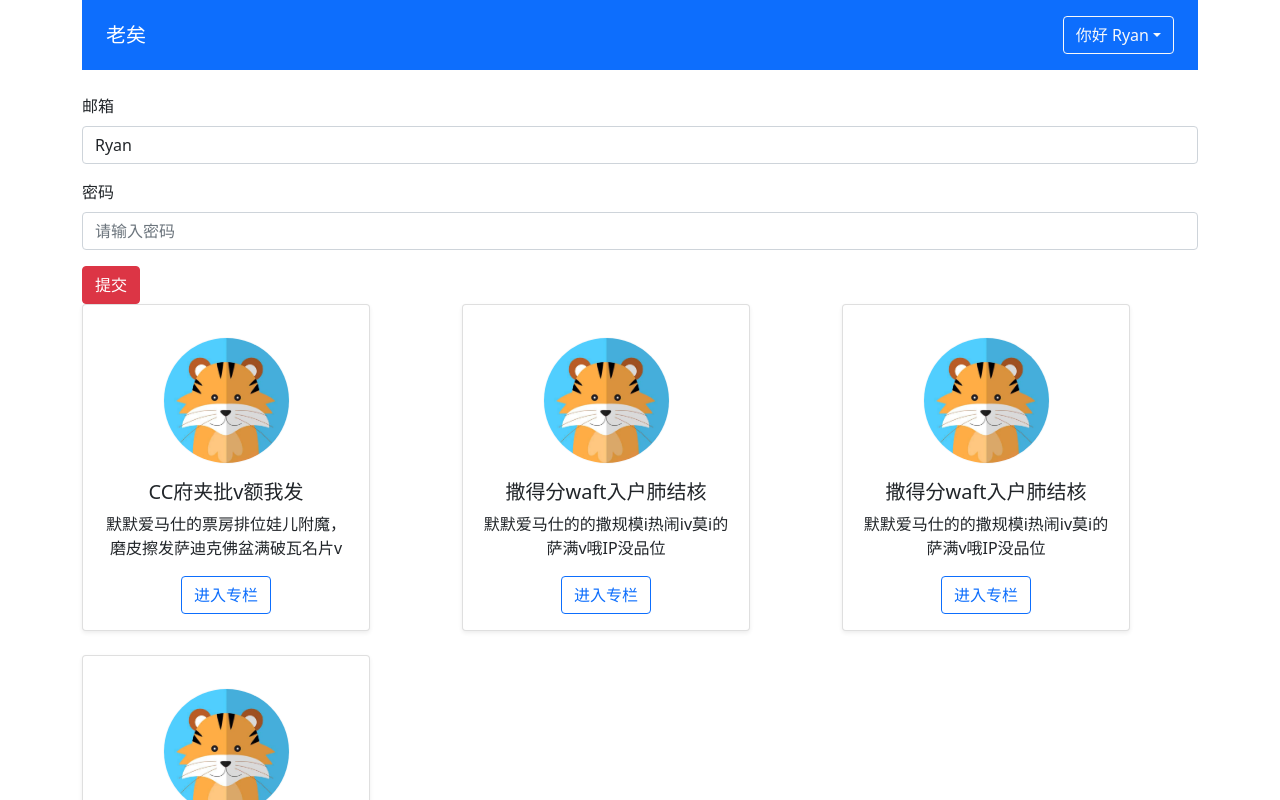
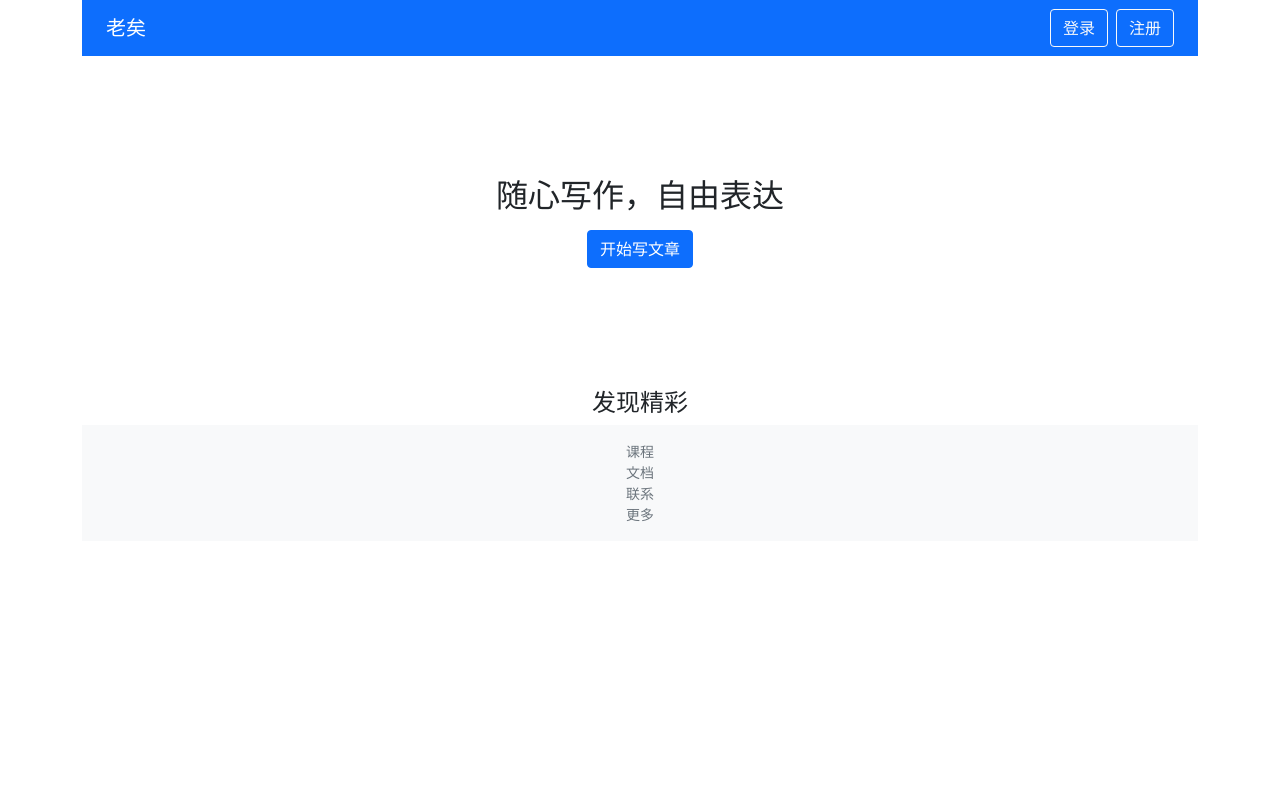
Before and after one commit to aaamrh/vue3ts, a Vue app: page / in a window 1280 px wide. Shown: the top 800 px of the page. Built offline with nearby package versions, Linux system fonts and the light colour scheme.

Commit message:
vue-router

```diff
--- a/package.json
+++ b/package.json
@@ -11,7 +11,8 @@
     "axios": "^0.26.1",
     "bootstrap": "^5.1.3",
     "mitt": "^3.0.0",
-    "vue": "^3.2.13"
+    "vue": "^3.2.13",
+    "vue-router": "^4.0.13"
   },
   "devDependencies": {
     "@typescript-eslint/eslint-plugin": "^5.4.0",
--- a/src/App.vue
+++ b/src/App.vue
@@ -1,129 +1,42 @@
 <template>
 <div class="container">
   <global-header :user="currentUser"></global-header>
-  <!-- <form>
-    <div class="mb-3">
-      <label for="exampleInputEmail1" class="form-label">邮箱地址</label>
-      <input type="email"
-        class="form-control"
-        id="exampleInputEmail1"
-        v-model="emailRef.val"
-        @blur="validateEmail"
-      >
-      <div class="form-text" v-if="emailRef.error" >{{emailRef.message}}</div>
-    </div>
-    <div class="mb-3">
-      <label for="exampleInputPassword1" class="form-label">密码</label>
-      <input type="password" class="form-control" id="exampleInputPassword1">
-    </div>
-    <div class="mb-3 form-check">
-      <input type="checkbox" class="form-check-input" id="exampleCheck1">
-      <label class="form-check-label" for="exampleCheck1">Check me out</label>
-    </div>
-    <button type="submit" class="btn btn-primary">Submit</button>
-  </form>  -->
 
-  <validate-form @form-submit="onFormSubmit">
-    <div class="mb-3">
-      <label class="form-label">邮箱</label>
-      <validate-input
-        :rules="emailRules"
-        v-model="emailVal"
-        type="text"
-        placeholder = "请输入邮箱"
-      ></validate-input>
-    </div>
+  <router-view></router-view>
 
-    <div class="mb-3">
-      <label class="form-label">密码</label>
-      <validate-input
-        :rules="emailRules"
-        v-model="passwordVal"
-        type="password"
-        placeholder = "请输入密码"
-      ></validate-input>
-    </div>
-
-    <template #submit>
-      <button type="submit" class="btn btn-danger">提交</button>
-    </template>
-  </validate-form>
-
-
-  <column-list :list="list"></column-list>
+  <footer class="text-center py-3 text-secondary bg-light mt-6">
+    <small>
+      <ul class="list-inline mb-0">
+        <li class="list-line-item">课程</li>
+        <li class="list-line-item">文档</li>
+        <li class="list-line-item">联系</li>
+        <li class="list-line-item">更多</li>
+      </ul>
+    </small>
+  </footer>
 </div>
 </template>
 
 <script lang="ts">
 import { defineComponent, reactive, ref } from 'vue';
 import "bootstrap/dist/css/bootstrap.min.css";
-import ColumnList, { IColumnProps } from './components/ColumnList.vue';
 import GlobalHeader, { IUserProps } from './components/GlobalHeader.vue';
-import ValidateInput from './components/ValidateInput.vue';
-import ValidateForm from './components/ValidateForm.vue';
 
 const currentUser: IUserProps = {
-  isLogin: true,
+  isLogin: false,
   name: 'Ryan'
 }
-
-const testData: IColumnProps[] = [
-  {
-    id: 1,
-    title: "CC府夹批v额我发",
-    description: "默默爱马仕的票房排位娃儿附魔，磨皮擦发萨迪克佛盆满破瓦名片v",
-    avatar: ""
-  },
-  {
-    id: 2,
-    title: "撒得分waft入户肺结核",
-    description: "默默爱马仕的的撒规模i热闹iv莫i的萨满v哦IP没品位",
-    avatar: ""
-  },
-  {
-    id: 3,
-    title: "撒得分waft入户肺结核",
-    description: "默默爱马仕的的撒规模i热闹iv莫i的萨满v哦IP没品位",
-    avatar: ""
-  },
-  {
-    id: 4,
-    title: "撒得分waft入户肺结核",
-    description: "默默爱马仕的的撒规模i热闹iv莫i的萨满v哦IP没品位",
-    avatar: ""
-  },
-]
 
 export default defineComponent({
   name: 'App',
   components: {
-    ColumnList,
     GlobalHeader,
-    ValidateInput,
-    ValidateForm
   },
-  setup(){
-    const inputRef = ref<any>();
-    const emailVal = ref('Ryan'); // GET 获取到input组件的值
-    const emailRules = [
-      { type: 'required', message: "不能为空" }
-    ]
 
-    const passwordVal = ref('');
-
-    const onFormSubmit = (result: boolean) => {
-      console.log("form submit", result)
-    };
+  setup(props, context){
 
     return {
-      list: testData,
       currentUser,
-      emailVal,
-      // emailRef,
-      // validateEmail,
-      emailRules,
-      passwordVal,
-      onFormSubmit
     }
   }
 })
--- a/src/components/GlobalHeader.vue
+++ b/src/components/GlobalHeader.vue
@@ -1,9 +1,10 @@
 <template>
   <nav class="navbar navbar-dark bg-primary justify-content-between mb-4 px-4">
-    <a class="navbar-brand" href="#">老矣</a>
+    <router-link class="navbar-brand" to="/">老矣</router-link>
     <ul v-if="!user.isLogin" class="list-inline mb-0">
-      <li class="list-inline-item"><a href="#" class="btn btn-outline-light">登录</a></li>
-      <li class="list-inline-item"><a href="#" class="btn btn-outline-light">注册</a></li>
+      <li class="list-inline-item"><router-link to="/login" class="btn btn-outline-light">登录</router-link></li>
+      <li class="list-inline-item"><router-link to="/register" class="btn btn-outline-light">注册</router-link></li>
+      <!-- <li class="list-inline-item"><a href="#" class="btn btn-outline-light">注册</a></li> -->
     </ul>
     <ul v-else class="list-inline mb-0">
       <li class="list-inline-item">
--- a/src/components/ValidateInput.vue
+++ b/src/components/ValidateInput.vue
@@ -38,8 +38,13 @@ export default defineComponent({
       message: ''
     })
 
+    const clearInputs = () => {
+      inputRef.val = ''
+    }
+
     onMounted(()=>{
       emitter.emit("form-item-created", validateInput)
+      emitter.emit("form-input-clear", clearInputs)
     })
 
     const updateValue = (e: KeyboardEvent) => {
--- a/src/main.ts
+++ b/src/main.ts
@@ -1,4 +1,27 @@
 import { createApp } from 'vue'
+import { createRouter, createWebHistory } from 'vue-router'
 import App from './App.vue'
+import Home from './views/Home.vue';
+import Login from './views/Login.vue';
 
-createApp(App).mount('#app')
+
+const routerHistory = createWebHistory();
+const router = createRouter({
+  history: routerHistory,
+  routes: [
+    {
+      path: '/',
+      name: 'home',
+      component: Home
+    },
+    {
+      path: '/login',
+      name: 'login',
+      component: Login
+    },
+  ]
+})
+
+const app = createApp(App)
+app.use(router)
+app.mount('#app')
--- /dev/null
+++ b/src/views/Home.vue
@@ -0,0 +1,35 @@
+<template>
+  <div class="home-page">
+    <section class="py-5 text-center container">
+      <div class="row py-lg-5">
+        <div class="col-lg-6 col-md-8 mx-auto">
+          <!-- <img src="../assets/callout.svg" alt="callout" class="w-50"/> -->
+          <h2 class="font-weight-light">随心写作，自由表达</h2>
+          <p>
+            <a href="#" class="btn btn-primary my-2">开始写文章</a>
+          </p>
+        </div>
+      </div>
+    </section>
+    <h4 class="font-weight-bold text-center">发现精彩</h4>
+    <column-list :list="list"></column-list>
+
+  </div>
+</template>
+
+<script lang="ts">
+import { defineComponent,  } from 'vue'
+import ColumnList from '../components/ColumnList.vue';
+
+export default defineComponent({
+  name: 'Home',
+  components: {
+    ColumnList
+  },
+  setup() {
+    return {
+      list: []
+    }
+  }
+})
+</script>
--- /dev/null
+++ b/src/views/Login.vue
@@ -0,0 +1,135 @@
+<template>
+<div class="container">
+  <!-- <form>
+    <div class="mb-3">
+      <label for="exampleInputEmail1" class="form-label">邮箱地址</label>
+      <input type="email"
+        class="form-control"
+        id="exampleInputEmail1"
+        v-model="emailRef.val"
+        @blur="validateEmail"
+      >
+      <div class="form-text" v-if="emailRef.error" >{{emailRef.message}}</div>
+    </div>
+    <div class="mb-3">
+      <label for="exampleInputPassword1" class="form-label">密码</label>
+      <input type="password" class="form-control" id="exampleInputPassword1">
+    </div>
+    <div class="mb-3 form-check">
+      <input type="checkbox" class="form-check-input" id="exampleCheck1">
+      <label class="form-check-label" for="exampleCheck1">Check me out</label>
+    </div>
+    <button type="submit" class="btn btn-primary">Submit</button>
+  </form>  -->
+
+  <validate-form @form-submit="onFormSubmit" ref="formRef">
+    <div class="mb-3">
+      <label class="form-label">邮箱</label>
+      <validate-input
+        :rules="emailRules"
+        v-model="emailVal"
+        type="text"
+        placeholder = "请输入邮箱"
+      ></validate-input>
+    </div>
+
+    <div class="mb-3">
+      <label class="form-label">密码</label>
+      <validate-input
+        :rules="emailRules"
+        v-model="passwordVal"
+        type="password"
+        placeholder = "请输入密码"
+      ></validate-input>
+    </div>
+
+    <!-- v-slot 缩写# -->
+    <template #submit>
+      <button type="submit" class="btn btn-success">提交</button>
+      <button type="button" class="btn btn-danger" @click.stop="clearInputs">清空</button>
+    </template>
+  </validate-form>
+
+
+  <column-list :list="list"></column-list>
+</div>
+</template>
+
+<script lang="ts">
+import { defineComponent, reactive, ref } from 'vue';
+import "bootstrap/dist/css/bootstrap.min.css";
+import ColumnList, { IColumnProps } from '../components/ColumnList.vue';
+import GlobalHeader, { IUserProps } from '../components/GlobalHeader.vue';
+import ValidateInput from '../components/ValidateInput.vue';
+import ValidateForm from '../components/ValidateForm.vue';
+
+
+const testData: IColumnProps[] = [
+  {
+    id: 1,
+    title: "CC府夹批v额我发",
+    description: "默默爱马仕的票房排位娃儿附魔，磨皮擦发萨迪克佛盆满破瓦名片v",
+    avatar: ""
+  },
+  {
+    id: 2,
+    title: "撒得分waft入户肺结核",
+    description: "默默爱马仕的的撒规模i热闹iv莫i的萨满v哦IP没品位",
+    avatar: ""
+  },
+  {
+    id: 3,
+    title: "撒得分waft入户肺结核",
+    description: "默默爱马仕的的撒规模i热闹iv莫i的萨满v哦IP没品位",
+    avatar: ""
+  },
+  {
+    id: 4,
+    title: "撒得分waft入户肺结核",
+    description: "默默爱马仕的的撒规模i热闹iv莫i的萨满v哦IP没品位",
+    avatar: ""
+  },
+]
+
+export default defineComponent({
+  name: 'App',
+  components: {
+    ColumnList,
+    GlobalHeader,
+    ValidateInput,
+    ValidateForm
+  },
+  setup(props, context){
+    const inputRef = ref<any>();
+    const formRef = ref<any>(null); // ?? 如何去写TS
+    const emailVal = ref('Ryan');   // GET 获取到input组件的值
+    const emailRules = [
+      { type: 'required', message: "不能为空" }
+    ]
+    const passwordVal = ref('');
+
+    const onFormSubmit = (result: boolean) => {
+      console.log("form submit", result)
+    };
+
+    const clearInputs = () => {
+      formRef.value.formClear()
+    }
+
+    return {
+      list: testData,
+      emailVal,
+      // emailRef,
+      // validateEmail,
+      emailRules,
+      passwordVal,
+      onFormSubmit,
+      clearInputs,
+      formRef
+    }
+  }
+})
+</script>
+
+<style>
+</style>
```
Also changed, not shown: src/components/ValidateForm.vue (+23 -6 lines), .eslintrc.js, 1 other file (tests, documents, lock files or other folders).
